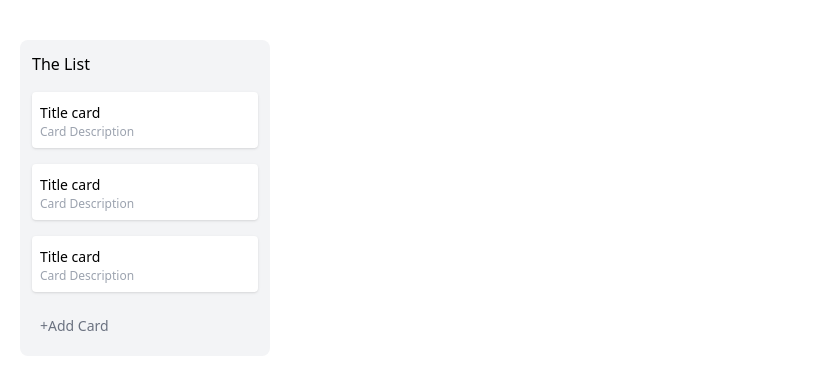
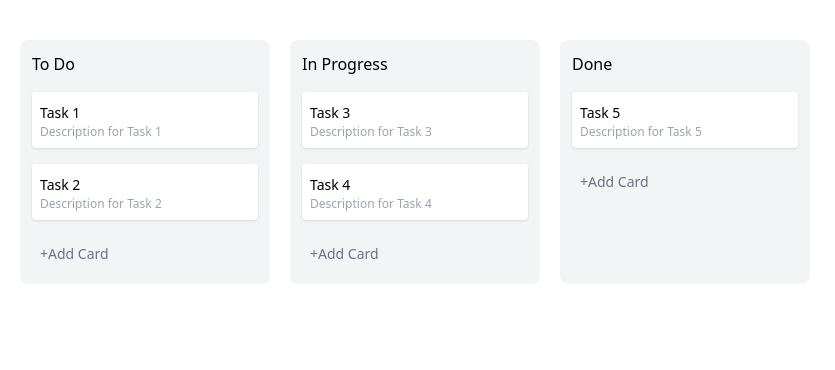
Before and after one commit to MrFushion/Simple-trello-clone-using-Vue-js-and-tailwind, a Vue app: page / in a window 1280 px wide. Shown: the top 370 px of the page, without its empty margins (0-835 px from the left). Built offline with nearby package versions, Linux system fonts and the light colour scheme; the HTML template or start-up script is replaced by a standard one.

Commit message:
types & reactive list of cards

```diff
--- a/src/App.vue
+++ b/src/App.vue
@@ -1,21 +1,58 @@
-<script setup lang="ts"></script>
+<script setup lang="ts">
+import { reactive } from 'vue'
+interface Card {
+  id: number
+  title: string
+  description: string
+}
+
+interface List {
+  id: number
+  title: string
+  cards: Card[]
+}
+
+const lists = reactive<List[]>([
+  {
+    id: 1,
+    title: 'To Do',
+    cards: [
+      { id: 1, title: 'Task 1', description: 'Description for Task 1' },
+      { id: 2, title: 'Task 2', description: 'Description for Task 2' },
+    ],
+  },
+  {
+    id: 2,
+    title: 'In Progress',
+    cards: [
+      { id: 3, title: 'Task 3', description: 'Description for Task 3' },
+      { id: 4, title: 'Task 4', description: 'Description for Task 4' },
+    ],
+  },
+  {
+    id: 3,
+    title: 'Done',
+    cards: [{ id: 5, title: 'Task 5', description: 'Description for Task 5' }],
+  },
+])
+</script>
 
 <template>
   <main class="p-5 font-sans">
     <div class="flex gap-5 py-5 overflow-x-auto">
-      <div class="bg-gray-100 p-3 rounded-lg min-w-[250px] flex flex-col">
-        <h2 class="font-medium mb-2">The List</h2>
-        <div class="bg-white p-2 my-2 rounded shadow cursor-pointer">
-          <span class="text-sm font-medium">Title card</span>
-          <p class="text-xs text-gray-400">Card Description</p>
-        </div>
-        <div class="bg-white p-2 my-2 rounded shadow cursor-pointer">
-          <span class="text-sm font-medium">Title card</span>
-          <p class="text-xs text-gray-400">Card Description</p>
-        </div>
-        <div class="bg-white p-2 my-2 rounded shadow cursor-pointer">
-          <span class="text-sm font-medium">Title card</span>
-          <p class="text-xs text-gray-400">Card Description</p>
+      <div
+        class="bg-gray-100 p-3 rounded-lg min-w-[250px] flex flex-col"
+        v-for="list in lists"
+        :key="list.id"
+      >
+        <h2 class="font-medium mb-2">{{ list.title }}</h2>
+        <div
+          class="bg-white p-2 my-2 rounded shadow cursor-pointer"
+          v-for="card in list.cards"
+          :key="card.id"
+        >
+          <span class="text-sm font-medium">{{ card.title }}</span>
+          <p class="text-xs text-gray-400">{{ card.description }}</p>
         </div>
         <button
           class="w-full bg-transparent rounded hover:bg-white text-gray-500 p-2 text-left mt-2 text-sm font-medium"
@@ -26,5 +63,4 @@
     </div>
   </main>
 </template>
-
-<style scoped></style>
+>
```
